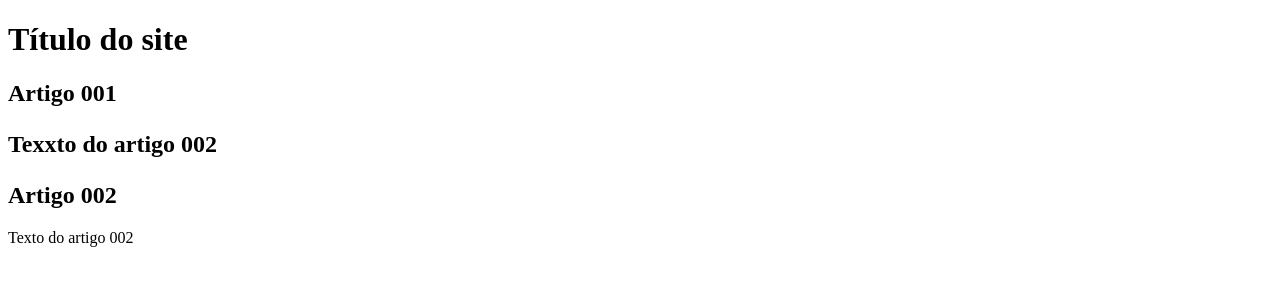
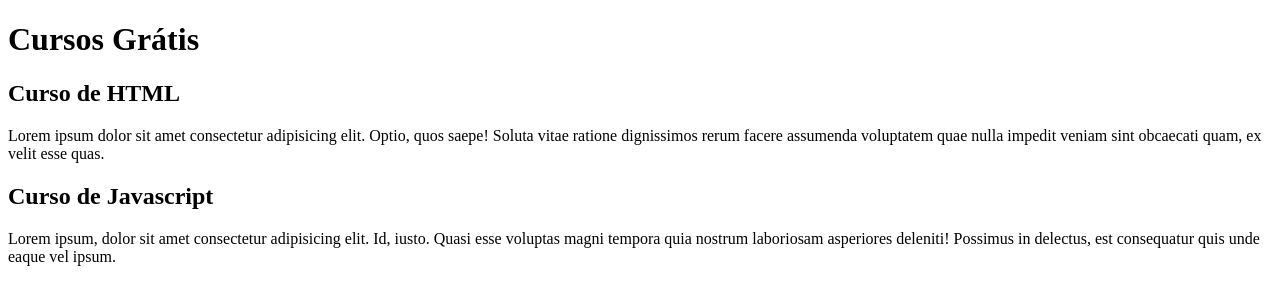
Before and after one commit to dumpassos/projeto-site, a plain HTML site: page index.html in a window 1280 px wide. Drawn offline with Linux system fonts and the light colour scheme.

Commit message:
Commitando para conteúdo

```diff
--- a/index.html
+++ b/index.html
@@ -8,16 +8,15 @@
 <body>
     <main>
         <header>
-            <h1>Título do site</h1>
+            <h1>Cursos Grátis</h1>
         </header>
         <article>
-            <h2>Artigo 001
-                <p>Texxto do artigo 002</p>
-            </h2>
+            <h2>Curso de HTML</h2>
+                <p>Lorem ipsum dolor sit amet consectetur adipisicing elit. Optio, quos saepe! Soluta vitae ratione dignissimos rerum facere assumenda voluptatem quae nulla impedit veniam sint obcaecati quam, ex velit esse quas.</p>
         </article>
         <article>
-            <h2>Artigo 002</h2>
-            <p>Texto do artigo 002</p>
+            <h2>Curso de Javascript</h2>
+            <p>Lorem ipsum, dolor sit amet consectetur adipisicing elit. Id, iusto. Quasi esse voluptas magni tempora quia nostrum laboriosam asperiores deleniti! Possimus in delectus, est consequatur quis unde eaque vel ipsum.</p>
         </article>
     </main>
 </body>
```
